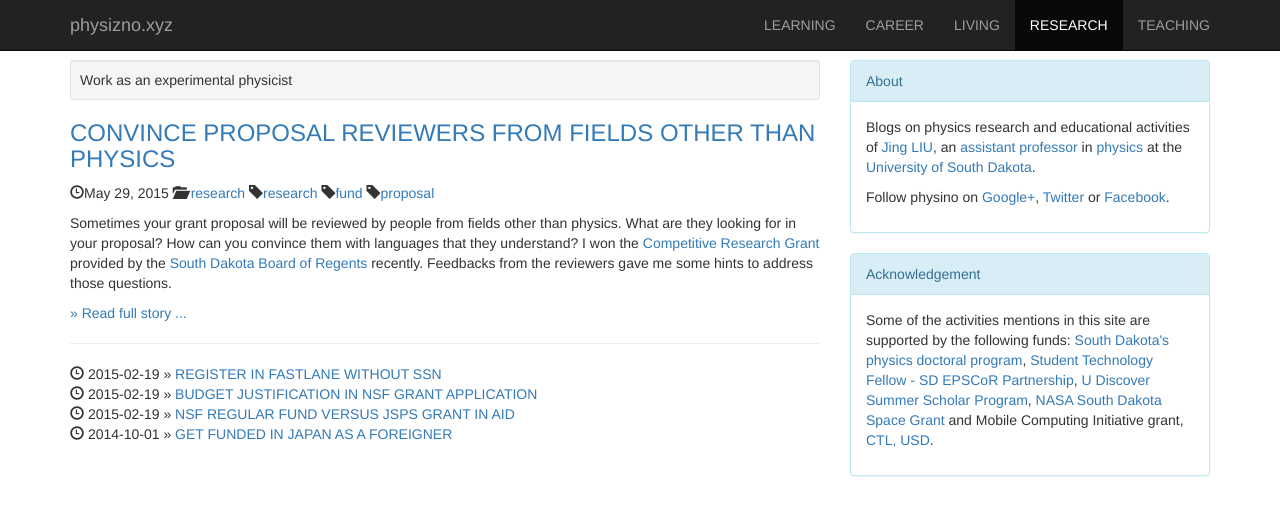
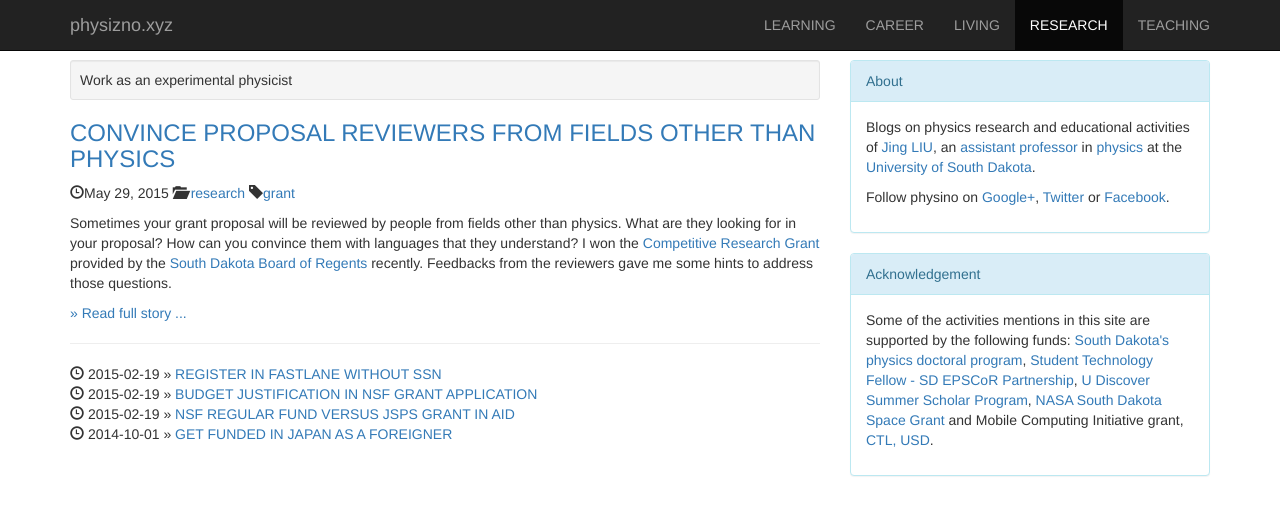
Before and after one commit to jintonic/jintonic.github.io, a Jekyll site: the page built from research/index.md, in a window 1280 px wide. Shown: the top 515 px of the page. Built offline with Jekyll 4.4.1, drawn with Linux system fonts in a browser that asks for light colours; nearby versions of some CDN libraries; Markdown is read by kramdown in place of the engine named in the settings.

Commit message:
updated tags

```diff
--- a/research/_posts/2015-05-29-convince-proposal-reviewers-from-fields-other-than-physics.md
+++ b/research/_posts/2015-05-29-convince-proposal-reviewers-from-fields-other-than-physics.md
@@ -1,5 +1,5 @@
 ---
-tags: [research, fund, proposal]
+tags: [grant]
 ---
 
 Sometimes your grant proposal will be reviewed by people from fields other than
```
